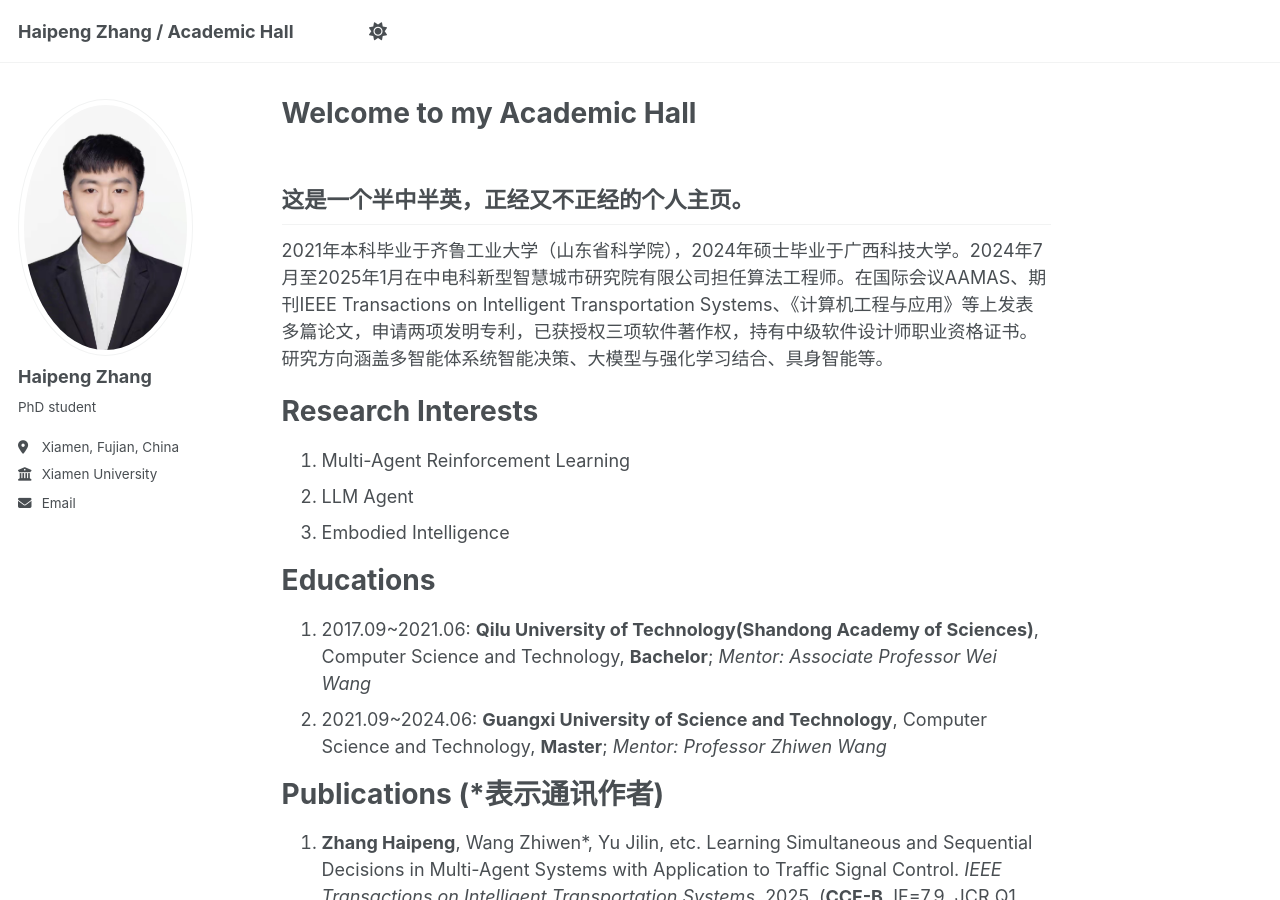
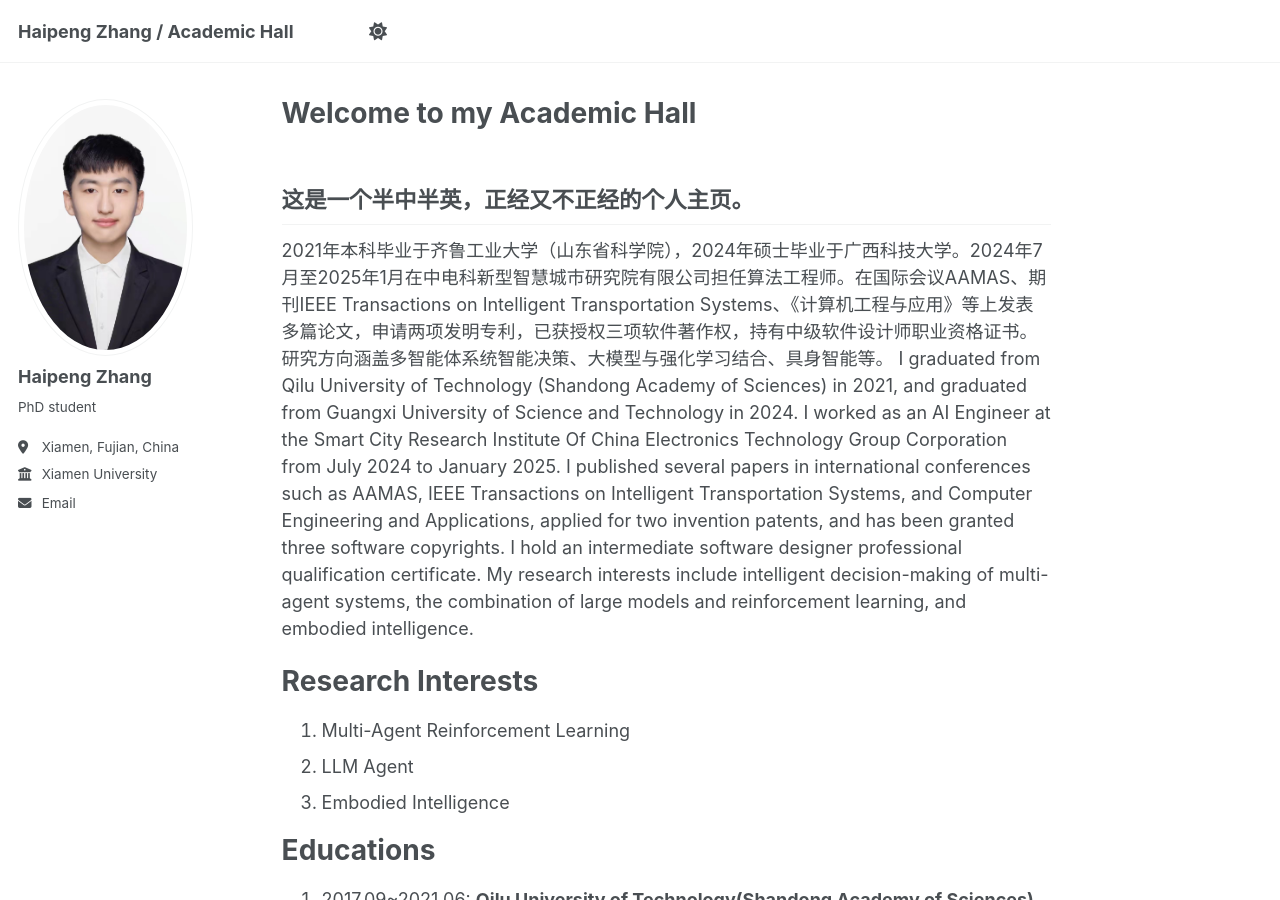
Before and after one commit to Harry-first/haipengzhang, a Jekyll site: the page built from _pages/about.md, in a window 1280 px wide and 900 px high. Built offline with Jekyll 4.4.1, drawn with Linux system fonts in a browser that asks for light colours.

Commit message:
Update about.md

```diff
--- a/_pages/about.md
+++ b/_pages/about.md
@@ -10,6 +10,7 @@ redirect_from:
 **这是一个半中半英，正经又不正经的个人主页。**
 ------
 2021年本科毕业于齐鲁工业大学（山东省科学院），2024年硕士毕业于广西科技大学。2024年7月至2025年1月在中电科新型智慧城市研究院有限公司担任算法工程师。在国际会议AAMAS、期刊IEEE Transactions on Intelligent Transportation Systems、《计算机工程与应用》等上发表多篇论文，申请两项发明专利，已获授权三项软件著作权，持有中级软件设计师职业资格证书。研究方向涵盖多智能体系统智能决策、大模型与强化学习结合、具身智能等。
+I graduated from Qilu University of Technology (Shandong Academy of Sciences) in 2021, and graduated from Guangxi University of Science and Technology in 2024. I worked as an AI Engineer at the Smart City Research Institute Of China Electronics Technology Group Corporation from July 2024 to January 2025. I published several papers in international conferences such as AAMAS, IEEE Transactions on Intelligent Transportation Systems, and Computer Engineering and Applications, applied for two invention patents, and has been granted three software copyrights. I hold an intermediate software designer professional qualification certificate. My research interests include intelligent decision-making of multi-agent systems, the combination of large models and reinforcement learning, and embodied intelligence.
 
 **Research Interests**
 ======
```
